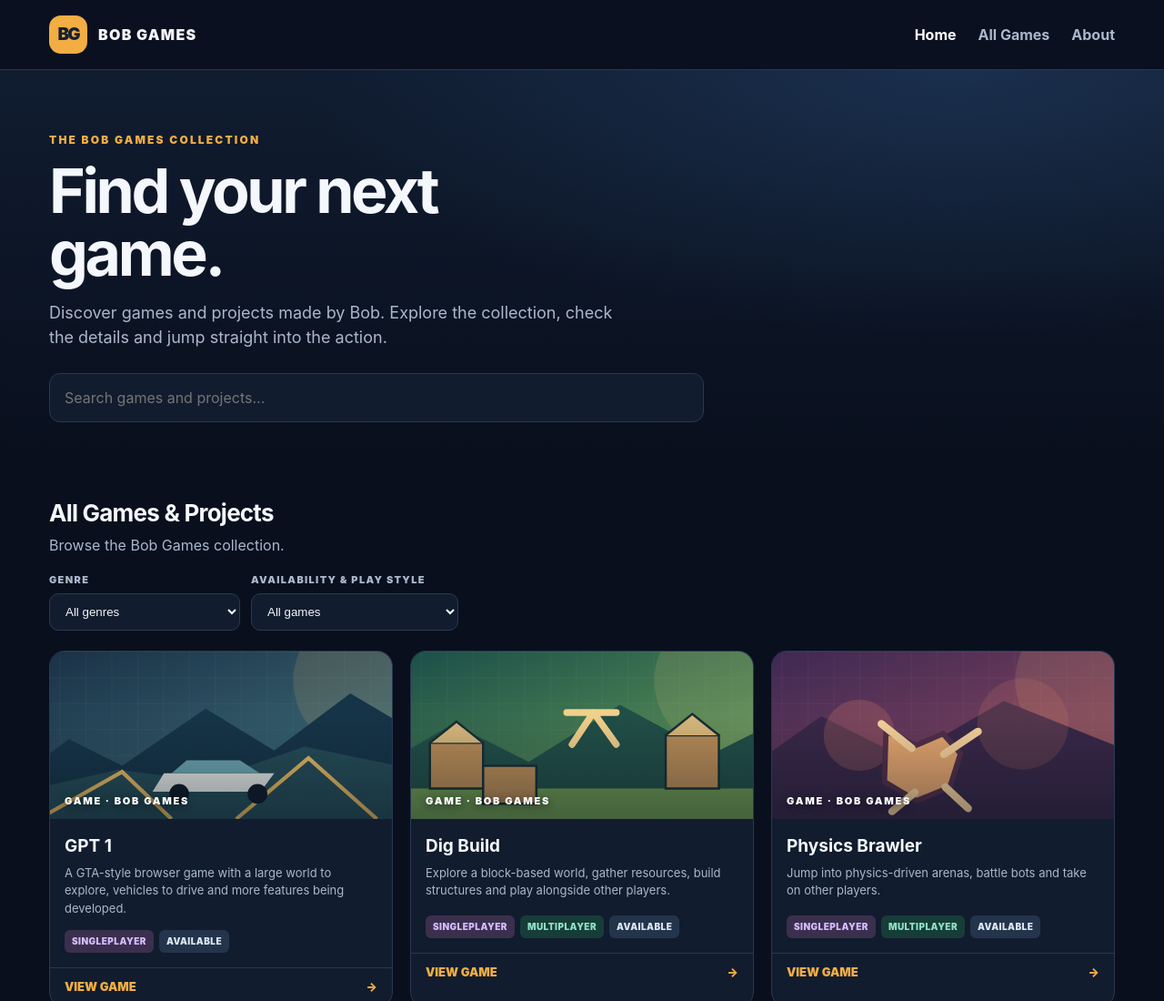
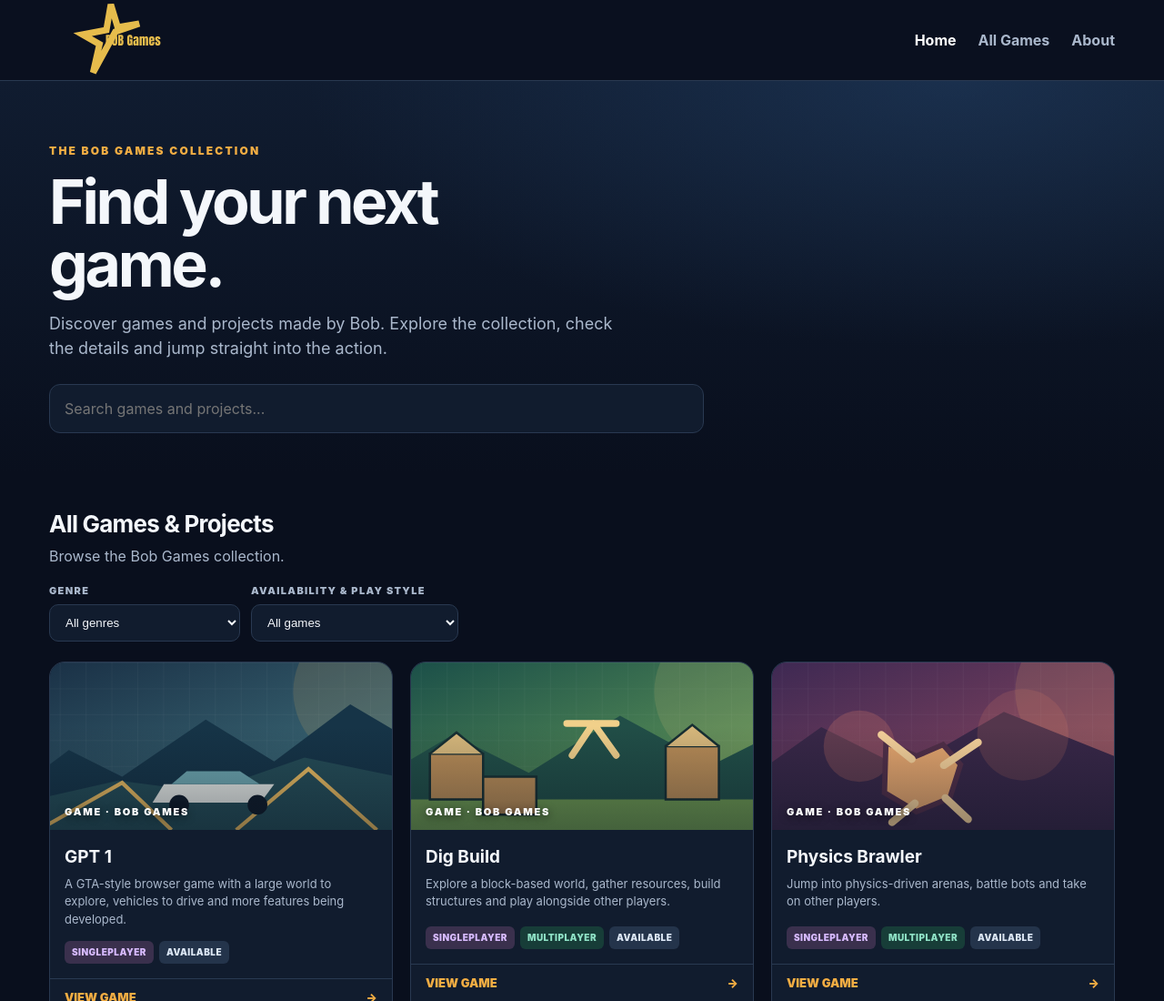
Before and after one commit to Bob-Jefferson1824/bob-games, a plain HTML site: page index.html in a window 1280 px wide. Shown: the top 1100 px of the page at 91% size. Drawn offline with Linux system fonts and the light colour scheme.

Commit message:
Add the official Bob Games star logo to the website header

```diff
--- a/index.html
+++ b/index.html
@@ -11,7 +11,7 @@
 *{box-sizing:border-box}html{scroll-behavior:smooth}body{margin:0;background:var(--bg);color:var(--text);font:16px/1.5 Inter,system-ui,-apple-system,Segoe UI,Arial,sans-serif}
 a{color:inherit;text-decoration:none}button,input{font:inherit}.wrap{max-width:1220px;margin:auto;padding:0 24px}
 header{position:sticky;top:0;z-index:5;background:#0b1120ed;backdrop-filter:blur(14px);border-bottom:1px solid var(--line)}
-.nav{height:76px;display:flex;align-items:center;justify-content:space-between;gap:20px}.brand{display:flex;align-items:center;gap:12px;font-weight:950;letter-spacing:.08em}
+.nav{height:88px;display:flex;align-items:center;justify-content:space-between;gap:20px}.brand{display:flex;align-items:center;gap:12px;font-weight:950;letter-spacing:.08em;flex:0 0 auto}.brandmark{display:block;width:164px;height:82px;overflow:visible}
 .logo{width:42px;height:42px;border-radius:13px;background:var(--gold);color:#172033;display:grid;place-items:center;font-size:19px;font-weight:1000;letter-spacing:-2px}
 nav{display:flex;gap:24px;color:var(--muted);font-weight:700}nav a:hover,nav a.active{color:white}
 .hero{padding:68px 0 44px;background:radial-gradient(ellipse at 82% 0%,#294d7966,transparent 48%),linear-gradient(180deg,#101c30 0%,var(--bg) 100%)}
@@ -35,11 +35,15 @@ footer{border-top:1px solid var(--line);padding:25px 0;color:var(--muted);font-s
 .primary{display:inline-flex;align-items:center;justify-content:center;gap:9px;background:var(--gold);color:#172033;padding:13px 20px;border-radius:11px;font-weight:950;margin-top:15px}.primary.disabled{opacity:.45;pointer-events:none}
 .info{margin-top:32px;background:var(--panel);border:1px solid var(--line);border-radius:17px;padding:22px}.info h2{margin:0 0 15px;font-size:20px}.facts{display:grid;grid-template-columns:repeat(3,1fr);gap:12px}.fact{background:var(--panel2);padding:14px;border-radius:11px}.fact span{display:block;color:var(--muted);font-size:12px;margin-bottom:4px}.fact strong{font-size:15px}.notice{color:var(--muted);font-size:13px;margin-top:14px}\n.creator-card{margin-top:28px;background:var(--panel);border:1px solid var(--line);border-radius:18px;padding:26px;max-width:850px}.creator-top{display:flex;align-items:center;gap:18px;margin-bottom:18px}.creator-avatar{width:72px;height:72px;flex:0 0 72px;border-radius:20px;background:linear-gradient(135deg,#f2ad43,#b86d2d);display:grid;place-items:center;color:#172033;font-size:27px;font-weight:1000;letter-spacing:-2px}.creator-card h2{margin:0;font-size:25px}.creator-card p{color:var(--muted);margin:8px 0 18px}.creator-links{display:flex;gap:10px;flex-wrap:wrap}.creator-link{display:inline-flex;align-items:center;gap:9px;padding:11px 15px;border-radius:10px;background:var(--panel2);border:1px solid var(--line);font-weight:850;transition:border-color .15s,transform .15s}.creator-link:hover{border-color:var(--gold);transform:translateY(-2px)}.creator-link span{color:var(--gold)}
 @media(max-width:900px){.grid{grid-template-columns:repeat(2,minmax(0,1fr))}.detailhero{grid-template-columns:1fr}.detail .cover{height:270px}}
-@media(max-width:560px){.wrap{padding:0 16px}.nav{height:66px}nav{gap:13px;font-size:13px}.hero{padding:48px 0 30px}.grid{gap:12px}.cover{height:130px}.cardbody{padding:12px}.card h3{font-size:16px}.desc{font-size:12px}.facts{grid-template-columns:repeat(2,1fr)}.detail .cover{height:210px}}
+@media(max-width:560px){.wrap{padding:0 16px}.nav{height:72px}.brandmark{width:125px;height:64px}nav{gap:13px;font-size:13px}.hero{padding:48px 0 30px}.grid{gap:12px}.cover{height:130px}.cardbody{padding:12px}.card h3{font-size:16px}.desc{font-size:12px}.facts{grid-template-columns:repeat(2,1fr)}.detail .cover{height:210px}}
 </style>
 </head>
 <body>
-<header><div class="wrap nav"><a class="brand" href="#home"><span class="logo">BG</span><span>BOB GAMES</span></a><nav><a href="#home" class="active">Home</a><a href="#games">All Games</a><a href="#about">About</a></nav></div></header>
+<header><div class="wrap nav"><a class="brand" href="#home" aria-label="Bob Games home">
+<svg class="brandmark" viewBox="0 0 600 500" role="img" aria-label="BOB Games logo" xmlns="http://www.w3.org/2000/svg">
+<path d="M214 12 L260 165 L404 140 L244 195 L95 468 L138 278 L24 213 L184 183 Z" fill="none" stroke="#e6bc4c" stroke-width="43" stroke-linejoin="miter" stroke-linecap="square"/>
+<text x="178" y="289" fill="#e6bc4c" font-family="Impact, 'Arial Narrow', sans-serif" font-size="83" font-weight="800" letter-spacing="1">BOB Games</text>
+</svg></a><nav><a href="#home" class="active">Home</a><a href="#games">All Games</a><a href="#about">About</a></nav></div></header>
 <main id="app"></main>
 <footer><div class="wrap">© <span id="year"></span> Bob Games · Games and projects made by Bob.</div></footer>
 <script>
```
